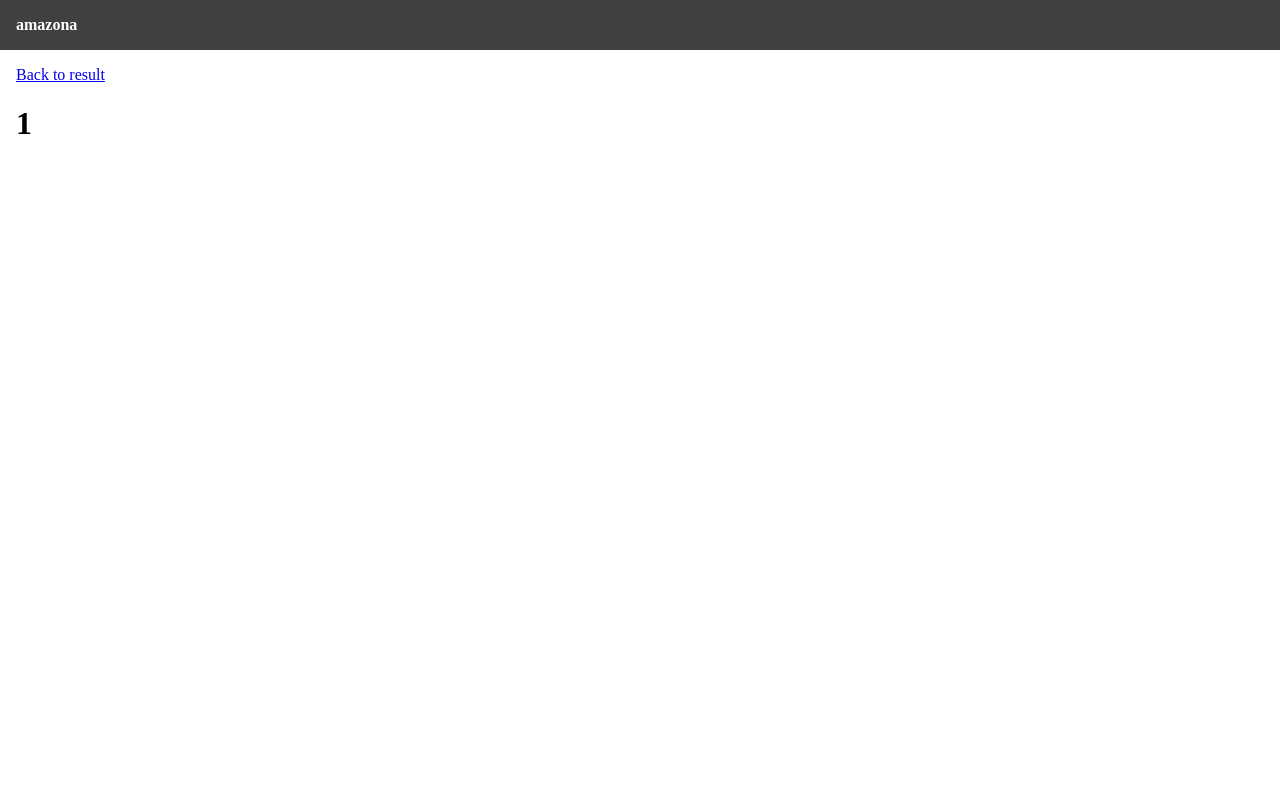
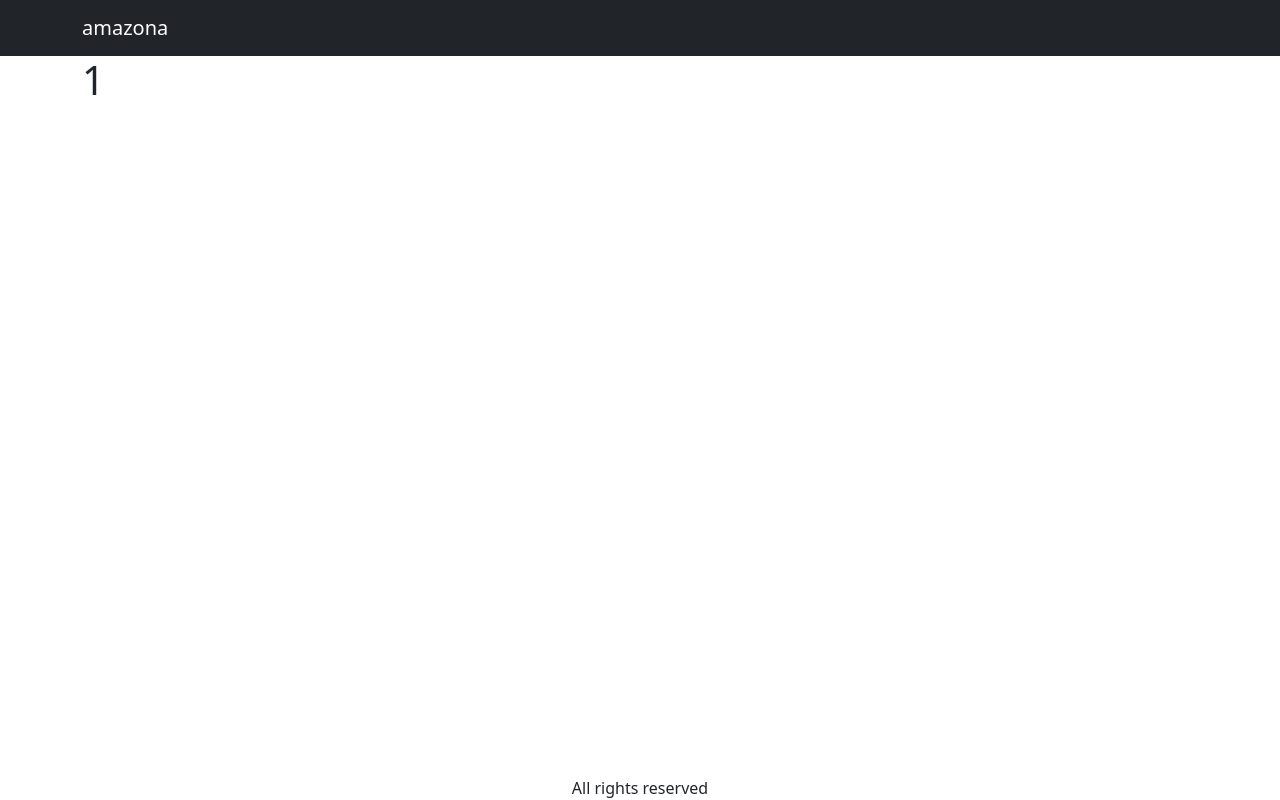
Before and after one commit to cantfindid24/Amazon-project-6, a React (Create React App) app in the folder frontend/: page /product/1 in a window 1280 px wide. Built offline with nearby package versions, Linux system fonts and the light colour scheme.

Commit message:
7 use react-bootstrap and divide the page into 3 sections using react classes

```diff
--- a/frontend/package.json
+++ b/frontend/package.json
@@ -8,11 +8,13 @@
     "@testing-library/react": "^13.4.0",
     "@testing-library/user-event": "^13.5.0",
     "axios": "^1.4.0",
+    "bootstrap": "^5.3.0",
     "react": "^18.2.0",
+    "react-bootstrap": "^2.7.4",
     "react-dom": "^18.2.0",
+    "react-router-bootstrap": "^0.26.2",
     "react-router-dom": "^6.13.0",
     "react-scripts": "5.0.1",
-    "use-reducer-logger": "^1.0.2",
     "web-vitals": "^2.1.4"
   },
   "scripts": {
--- a/frontend/src/App.js
+++ b/frontend/src/App.js
@@ -1,19 +1,32 @@
 import { BrowserRouter, Link, Route, Routes } from 'react-router-dom';
 import HomeScreen from './screens/HomeScreen';
 import ProductScreen from './screens/ProductScreen';
+import Navbar from 'react-bootstrap/Navbar';
+import Container from 'react-bootstrap/Container';
+import { LinkContainer } from 'react-router-bootstrap';
+
 function App() {
   return (
     <BrowserRouter>
-      <div>
+      <div className="d-flex flex-column site-container">
         <header>
-          <Link to="/">amazona</Link>
+          <Navbar bg="dark" variant="dark">
+            <Container>
+              <LinkContainer to="/">
+                <Navbar.Brand>amazona</Navbar.Brand>
+              </LinkContainer>
+            </Container>
+          </Navbar>
         </header>
         <main>
-          <Routes>
-            <Route path="/product/:_id" element={<ProductScreen />}></Route>
-            <Route path="/" element={<HomeScreen />}></Route>
-          </Routes>
+          <Container>
+            <Routes>
+              <Route path="/product/:_id" element={<ProductScreen />}></Route>
+              <Route path="/" element={<HomeScreen />}></Route>
+            </Routes>
+          </Container>
         </main>
+        <footer className="text-center">All rights reserved</footer>
       </div>
     </BrowserRouter>
   );
--- a/frontend/src/index.css
+++ b/frontend/src/index.css
@@ -7,19 +7,11 @@
   -webkit-font-smoothing: antialiased;
   -moz-osx-font-smoothing: grayscale;
 }
-
-header {
-  background-color: #404040;
-  padding: 1rem;
+.site-container {
+  min-height: 100vh;
 }
-header a {
-  color: #fff;
-  font-weight: bold;
-  text-decoration: none;
-}
-
 main {
-  padding: 1rem;
+  flex: 1;
 }
 .products {
   display: flex;
--- a/frontend/src/index.js
+++ b/frontend/src/index.js
@@ -1,5 +1,6 @@
 import React from 'react';
 import ReactDOM from 'react-dom/client';
+import 'bootstrap/dist/css/bootstrap.min.css';
 import './index.css';
 import App from './App';
 import reportWebVitals from './reportWebVitals';
--- a/frontend/src/screens/HomeScreen.js
+++ b/frontend/src/screens/HomeScreen.js
@@ -1,7 +1,7 @@
 import React, { useEffect, useReducer } from 'react';
 import axios from 'axios';
 import { Link } from 'react-router-dom';
-import logger from 'use-reducer-logger';
+// import logger from 'use-reducer-logger';
 
 const reducer = (state, action) => {
   switch (action.type) {
@@ -17,7 +17,7 @@
 };
 
 export default function HomeScreen() {
-  const [{ loading, error, products }, dispatch] = useReducer(logger(reducer), {
+  const [{ loading, error, products }, dispatch] = useReducer(reducer, {
     products: [],
     loading: true,
     error: '',
--- a/frontend/src/screens/ProductScreen.js
+++ b/frontend/src/screens/ProductScreen.js
@@ -1,5 +1,5 @@
 import React from 'react';
-import { Link, useParams } from 'react-router-dom';
+import { useParams } from 'react-router-dom';
 
 export default function ProductScreen(props) {
   const params = useParams();
@@ -8,7 +8,6 @@
 
   return (
     <div>
-      <Link to="/">Back to result</Link>
       <h1>{_id}</h1>
     </div>
   );
```
Also changed, not shown: 1 other file (tests, documents, lock files or other folders).
